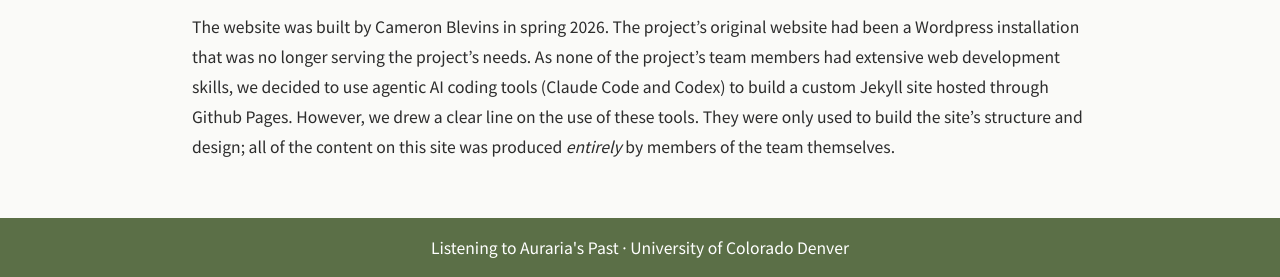
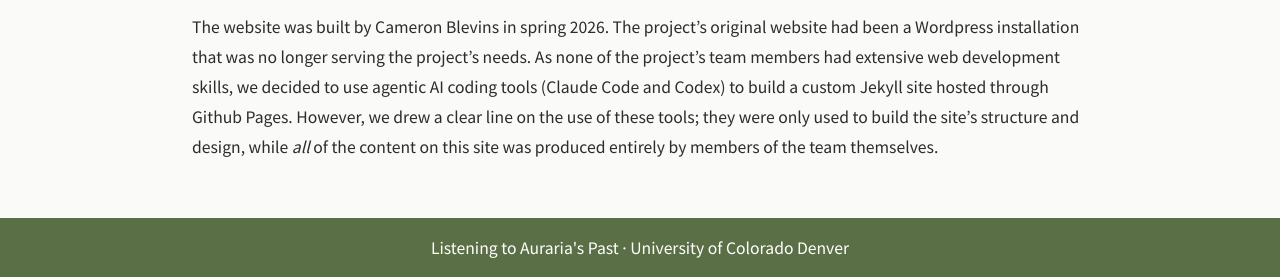
Before and after one commit to cblevins/auraria-history, a Jekyll site: the page built from pages/process.md, in a window 1280 px wide and 900 px high, scrolled down 830 px. Shown: the part 620-897 px from the top of the window. Built offline with Jekyll 4.4.1, drawn with Linux system fonts in a browser that asks for light colours.

```diff
--- a/_config.yml
+++ b/_config.yml
@@ -1,7 +1,7 @@
 title: "Listening to Auraria's Past"
 description: "A Historical Tour of a Displaced Neighborhood"
 url: "https://cblevins.github.io"
-baseurl: "/auraria-history"
+baseurl: ""
 
 # Contact
 contact_email: rachel.gross@ucdenver.edu
--- a/pages/process.md
+++ b/pages/process.md
@@ -22,4 +22,4 @@ An initial draft of the tour was recorded, edited, and produced in Summer 2025.
 
 The goal of this website is to preserve the memories and stories of Auraria's history told through the audio walking tour. Each of the tour's eleven stops has a corresponding page on the site where visitors can find the audio for that stop along with a written transcript. To help visitors get oriented, each page includes a map of the stop's location and a photo of the building or location on campus that they should stand at while listening. Finally, we have provided a variety of entry points for people to listen to the tour; in addition to our website, it is available on popular streaming apps like Spotify, Apple Podcasts, and Amazon Music. For longer-term preservation purposes, all audio files were also uploaded to the [Internet Archive](https://archive.org/details/listening-auraria-past/).
 
-The website was built by Cameron Blevins in spring 2026. The project's original website had been a Wordpress installation that was no longer serving the project's needs. As none of the project's team members had extensive web development skills, we decided to use agentic AI coding tools (Claude Code and Codex) to build a custom Jekyll site hosted through Github Pages. However, we drew a clear line on the use of these tools. They were only used to build the site's structure and design; all of the content on this site was produced _entirely_ by members of the team themselves.
+The website was built by Cameron Blevins in spring 2026. The project's original website had been a Wordpress installation that was no longer serving the project's needs. As none of the project's team members had extensive web development skills, we decided to use agentic AI coding tools (Claude Code and Codex) to build a custom Jekyll site hosted through Github Pages. However, we drew a clear line on the use of these tools; they were only used to build the site's structure and design, while _all_ of the content on this site was produced entirely by members of the team themselves.
```
